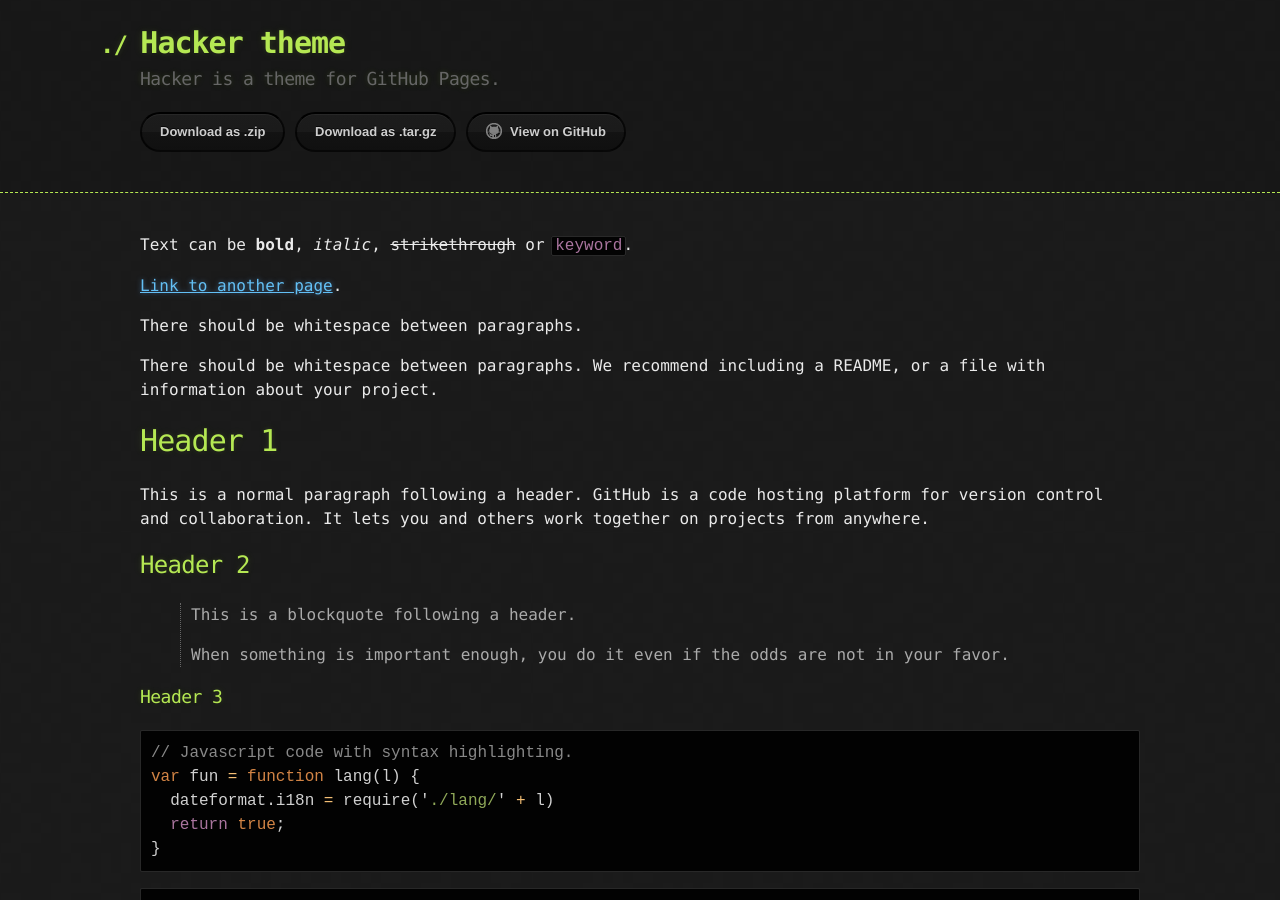
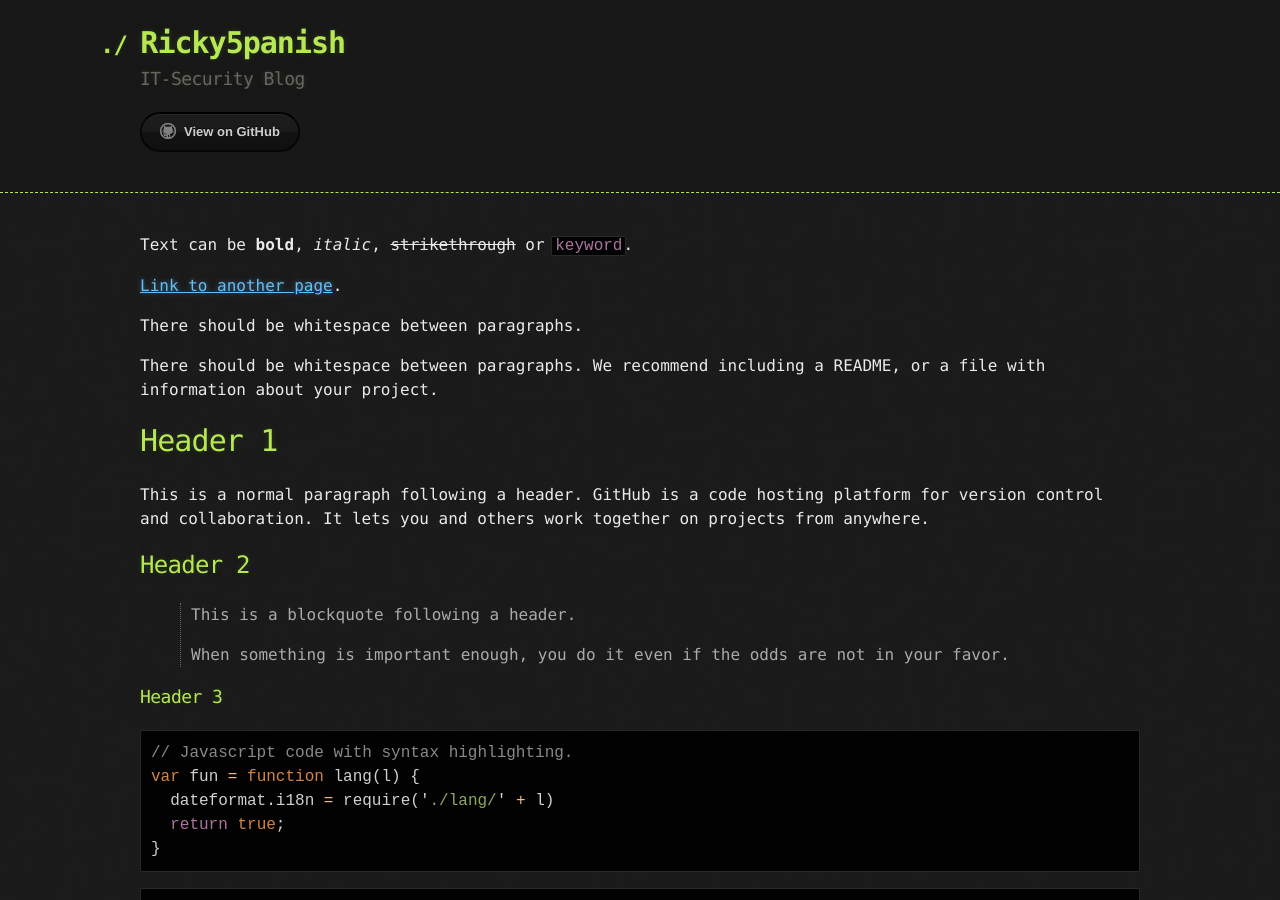
Before and after one commit to Ricky5panish/Ricky5panish.github.io, a Jekyll site: the page built from index.md, in a window 1280 px wide and 900 px high. Built offline with Jekyll 4.4.1, drawn with Linux system fonts in a browser that asks for light colours.

Commit message:
Update _config.yml

```diff
--- a/_config.yml
+++ b/_config.yml
@@ -1,5 +1,4 @@
-title: Hacker theme
-description: Hacker is a theme for GitHub Pages.
-show_downloads: true
-google_analytics:
+name: Ricky5panish
+title: Ricky5panish
+description: IT-Security Blog
 theme: jekyll-theme-hacker
```
